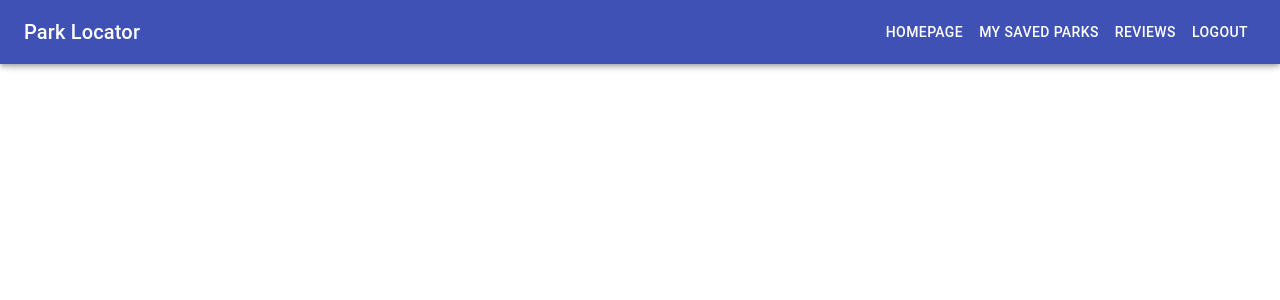
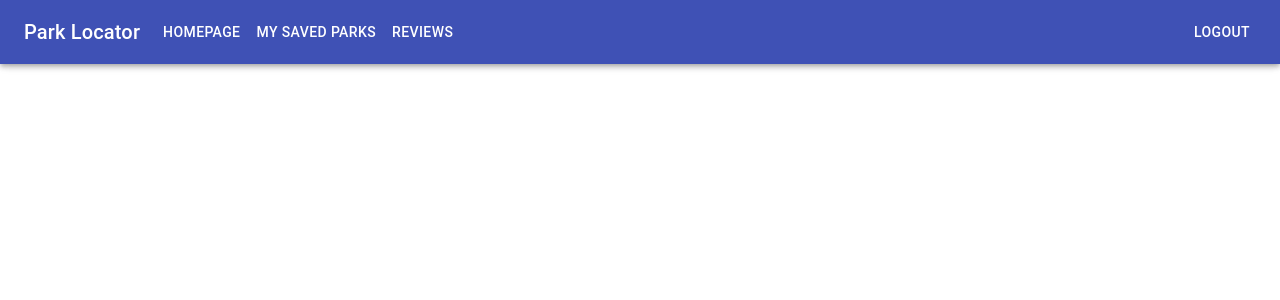
Before and after one commit to jallen2034/Park-Locator-React, a React (Create React App) app in the folder frontend/: page /reviews in a window 1280 px wide. Shown: the top 300 px of the page. Built offline with nearby package versions, Linux system fonts and the light colour scheme; no server answers.

Commit message:
styled buttons in navbar correctly

```diff
--- a/frontend/src/components/Navbar/index.js
+++ b/frontend/src/components/Navbar/index.js
@@ -7,6 +7,20 @@ const useStyles = makeStyles((theme) => ({
   root: {
     position: 'fixed',
     height: '64px',
+    flexDirection: 'row',
+    justifyContent: 'space-between'
+  },
+  menuButtons: {
+    display: 'flex',
+    flexDirection: 'row',
+    justifyContent: 'flex-start',
+    marginLeft: '15px'
+  },
+  actionButton: {
+    display: 'flex',
+    flexDirection: 'row',
+    justifyContent: 'flex-end',
+    marginRight: '22px'
   },
   toolbar: {
     height: '64px'
@@ -49,6 +63,7 @@ function Navbar ({ buttonStatus, setRegister, setKey, setCurrentUser }) {
           <Typography variant="h6" className={classes.title}>
             Park Locator
           </Typography>
+          <div className={classes.menuButtons}>
             <Button color="inherit">
               <Link to="/" className={classes.button}>Homepage</Link>
             </Button>
@@ -58,6 +73,9 @@ function Navbar ({ buttonStatus, setRegister, setKey, setCurrentUser }) {
             <Button color="inherit">
               <Link to="/reviews" className={classes.button}>Reviews</Link>
             </Button>
+          </div>
+        </Toolbar>
+          <div className={classes.actionButton}>
             <Button
               color="inherit"
               onClick={() =>
@@ -66,7 +84,7 @@ function Navbar ({ buttonStatus, setRegister, setKey, setCurrentUser }) {
             >
               <Link to="/" className={classes.button}>{buttonStatus}</Link>
             </Button>
-        </Toolbar>
+          </div>
       </AppBar>
     )
   } else {
```
Lines whose indentation alone changed are shown as unchanged.
